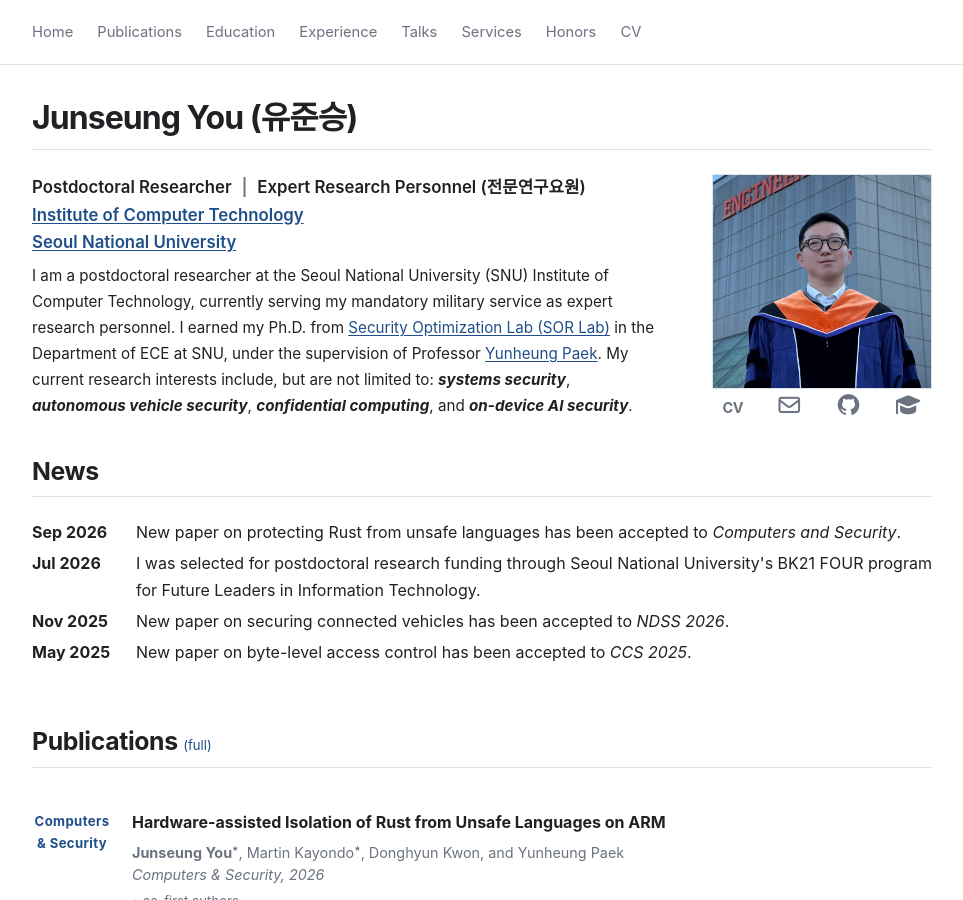
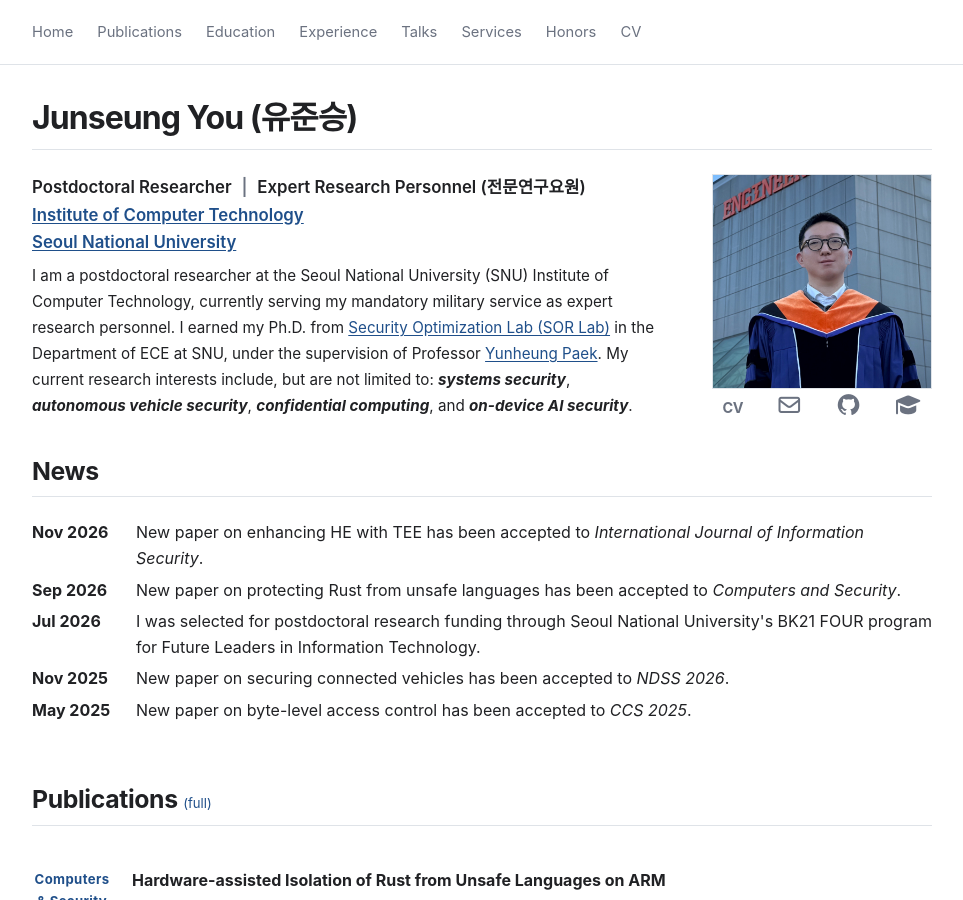
Before and after one commit to junseungyou/junseungyou.github.io, a Jekyll site: the page built from index.markdown, in a window 1280 px wide and 900 px high. Shown: the whole window, without its empty margins (158-1121 px from the left). Built offline with Jekyll 4.4.1, drawn with Linux system fonts in a browser that asks for light colours; nearby versions of some CDN libraries.

Commit message:
Update index.markdown

```diff
--- a/index.markdown
+++ b/index.markdown
@@ -47,6 +47,11 @@ layout: default
 ## News
 
 <div class="news-list">
+
+    <div class="news-entry">
+        <div class="news-date">Nov 2026</div>
+        <div>New paper on enhancing HE with TEE has been accepted to <em>International Journal of Information Security</em>.</div>
+    </div>
 
     <div class="news-entry">
         <div class="news-date">Sep 2026</div>
```
